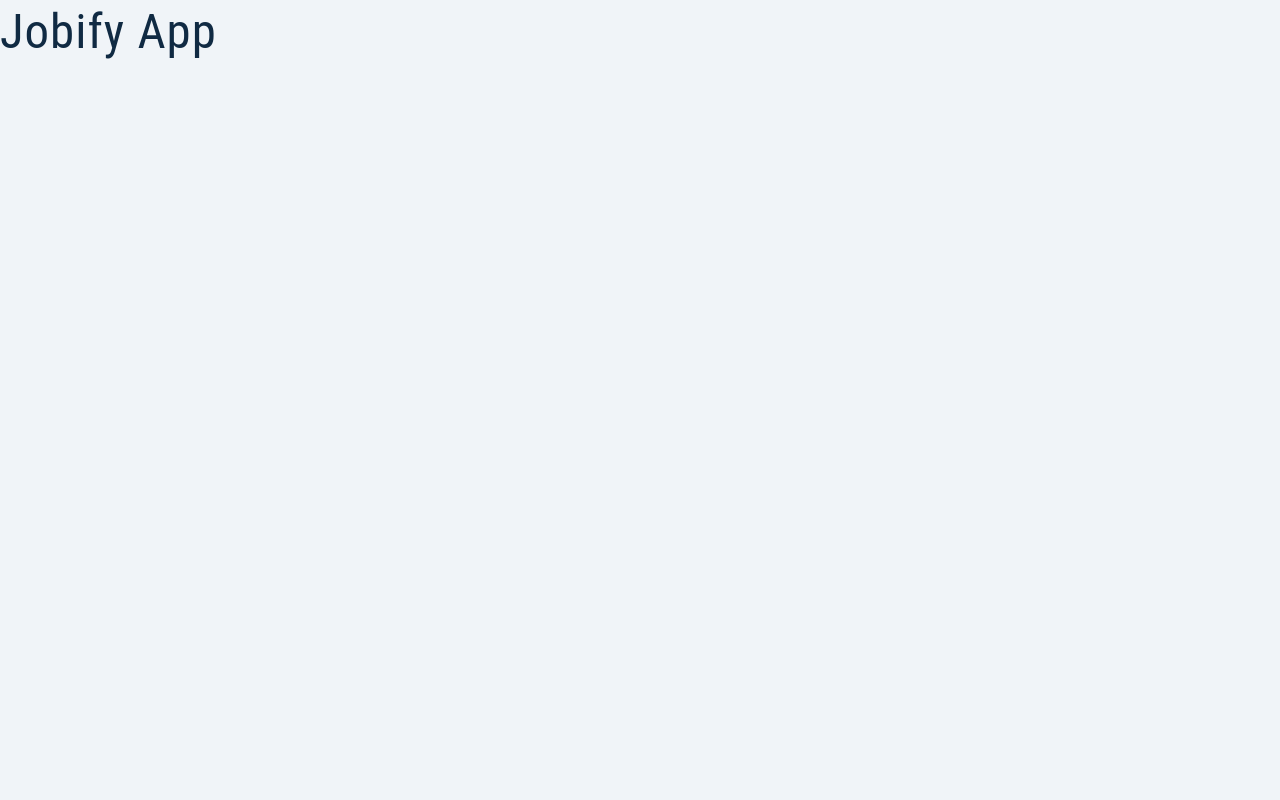
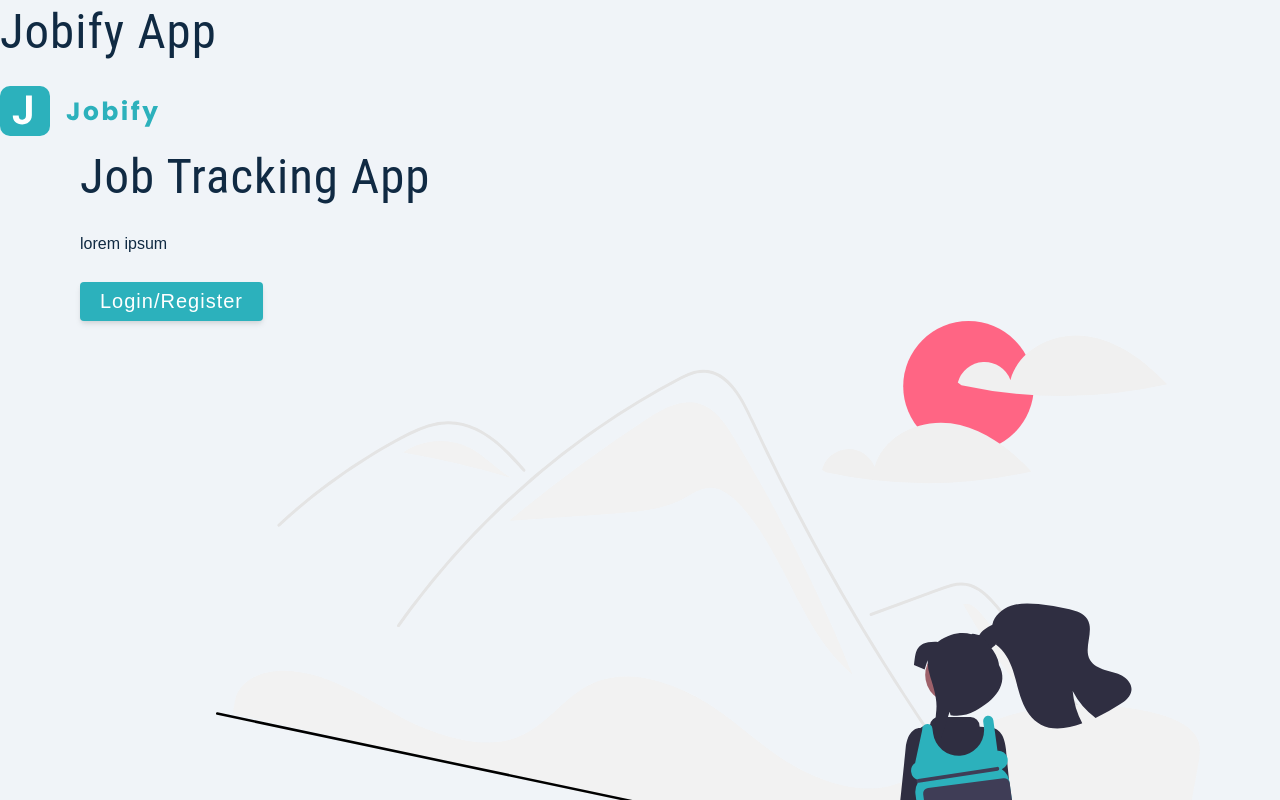
Before and after one commit to MikeB1234/Jobify-App---MERN-Fullstack, a React (Create React App) app in the folder client/: page / in a window 1280 px wide. Shown: the top 800 px of the page. Built offline with nearby package versions, Linux system fonts and the light colour scheme.

Commit message:
created landing page component

```diff
--- a/client/src/App.js
+++ b/client/src/App.js
@@ -1,7 +1,11 @@
+import Landing from './pages/Landing'
 
 function App() {
   return (
-    <h1>Jobify App</h1>
+    <>
+      <h1>Jobify App</h1>
+      <Landing />
+    </>
   )
 
 }
--- /dev/null
+++ b/client/src/pages/Landing.js
@@ -0,0 +1,28 @@
+import logo from '../assets/images/logo.svg'
+import main from '../assets/images/main.svg'
+
+const Landing = () => {
+    return (
+        <main>
+            <nav>
+                <img src={logo} alt='jobify' className='logo' />
+            </nav>
+            <div className="container page">
+                <div className='info'>
+                    <h1>
+                        job <span>tracking</span> app
+                    </h1>
+                    <p>
+                        lorem ipsum
+                    </p>
+                    <button className="btn btn-hero">
+                        Login/Register
+                    </button>
+                </div>
+                <img src={main} alt="job hunt" className="img main-img" />
+            </div>
+        </main>
+    )
+}
+
+export default Landing
```
